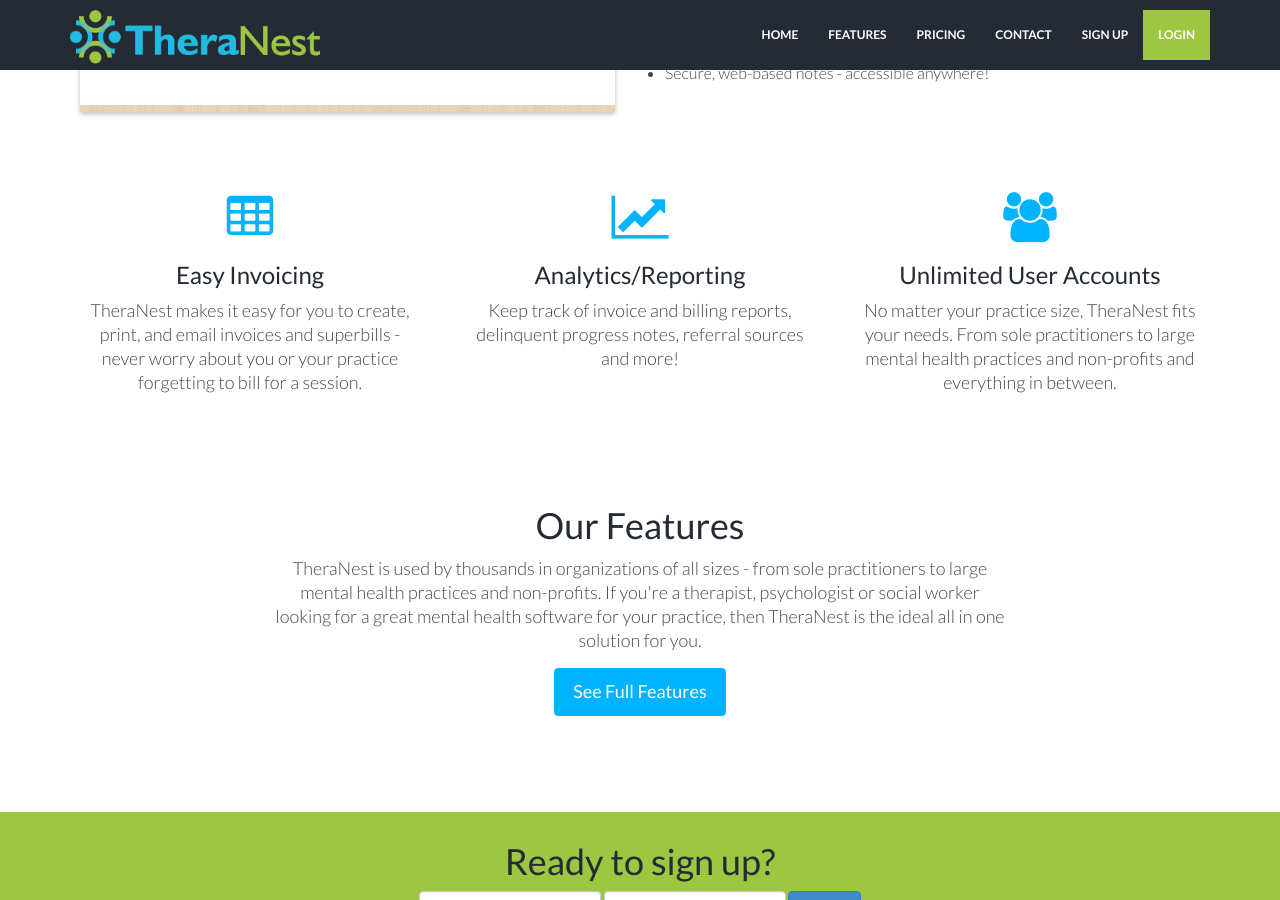
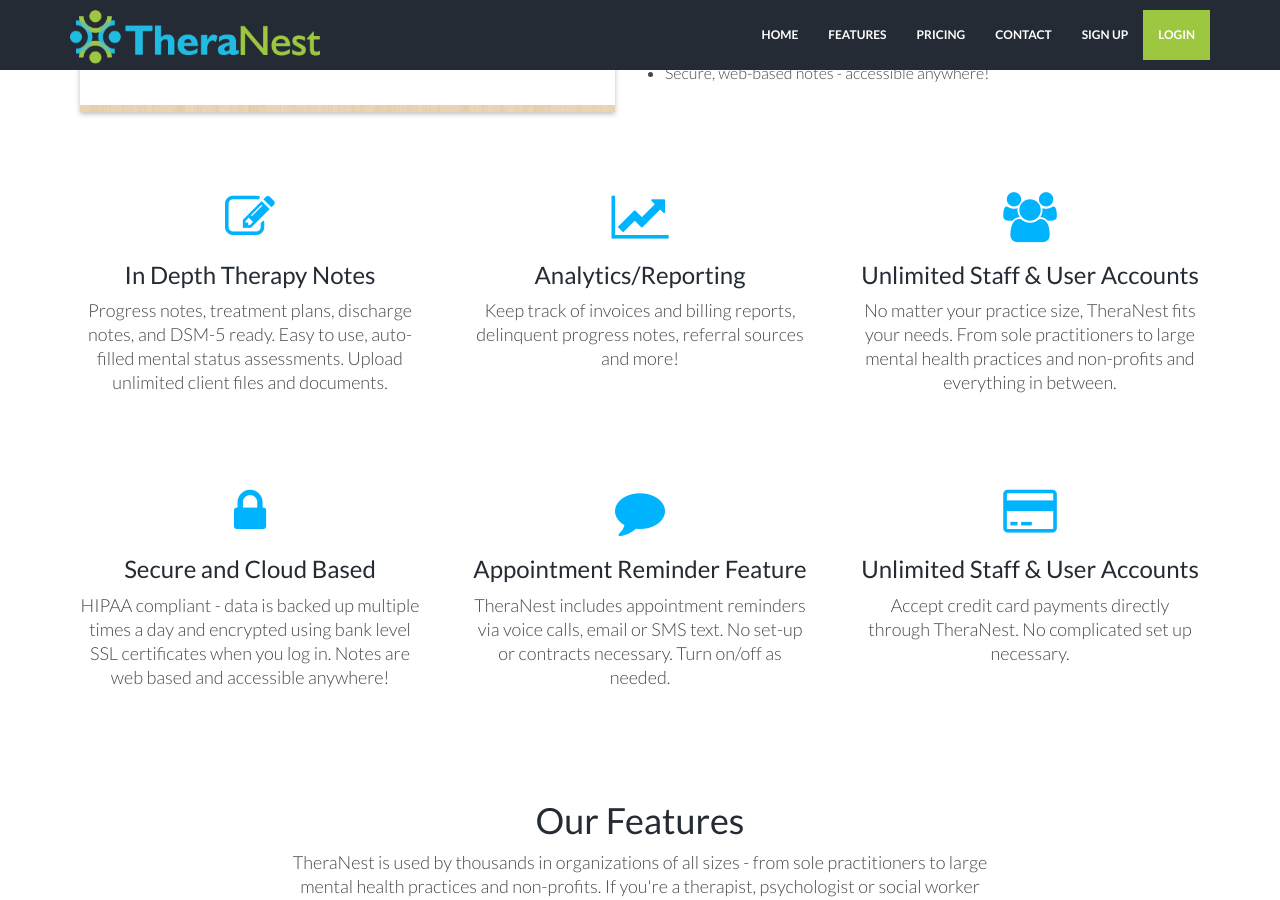
Before and after one commit to kaylacille/theranest-update, a Jekyll site: the page built from therapy-notes-software.html, in a window 1280 px wide and 900 px high, scrolled down 1027 px. Built offline with Jekyll 4.4.1, drawn with Linux system fonts in a browser that asks for light colours; nearby versions of some CDN libraries.

Commit message:
Create appointment reminder page

```diff
--- a/mental-health-software.html
+++ b/mental-health-software.html
@@ -37,7 +37,7 @@
          <div class="row">
         <div class="col-lg-4">
             <i class="fa fa-lock"></i>
-            <h2>In Depth Therapy Notes</h2>
+            <h2>Secure and Cloud Based</h2>
             <p>HIPAA compliant - data is backed up multiple times a day and encrypted using bank level SSL certificates when you log in. Notes are web based and accessible anywhere!</p>
         </div>
         <div class="col-lg-4">
--- a/private-practice-software.html
+++ b/private-practice-software.html
@@ -37,7 +37,7 @@
          <div class="row">
         <div class="col-lg-4">
             <i class="fa fa-lock"></i>
-            <h2>In Depth Therapy Notes</h2>
+            <h2>Secure and Cloud Based</h2>
             <p>HIPAA compliant - data is backed up multiple times a day and encrypted using bank level SSL certificates when you log in. Notes are web based and accessible anywhere!</p>
         </div>
         <div class="col-lg-4">
--- a/social-service-software.html
+++ b/social-service-software.html
@@ -37,7 +37,7 @@
          <div class="row">
         <div class="col-lg-4">
             <i class="fa fa-lock"></i>
-            <h2>In Depth Therapy Notes</h2>
+            <h2>Secure and Cloud Based</h2>
             <p>HIPAA compliant - data is backed up multiple times a day and encrypted using bank level SSL certificates when you log in. Notes are web based and accessible anywhere!</p>
         </div>
         <div class="col-lg-4">
--- a/therapy-notes-software.html
+++ b/therapy-notes-software.html
@@ -35,19 +35,39 @@
 <div class="container mtb centered features">
          <div class="row">
         <div class="col-lg-4">
-            <i class="fa fa-table"></i>
-            <h2>Easy Invoicing</h2>
-            <p>TheraNest makes it easy for you to create, print, and email invoices and superbills - never worry about you or your practice forgetting to bill for a session.</p>
+            <i class="fa fa-pencil-square-o"></i>
+            <h2>In Depth Therapy Notes</h2>
+            <p>Progress notes, treatment plans, discharge notes, and DSM-5 ready. Easy to use, auto-filled mental status assessments. Upload unlimited client files and documents.</p>
         </div>
         <div class="col-lg-4">
             <i class="fa fa-line-chart"></i>
             <h2>Analytics/Reporting</h2>
-            <p>Keep track of invoice and billing reports, delinquent progress notes, referral sources and more!</p>
+            <p>Keep track of invoices and billing reports, delinquent progress notes, referral sources and more!</p>
         </div>
         <div class="col-lg-4">
             <i class="fa fa-users"></i>
-            <h2>Unlimited User Accounts</h2>
+            <h2>Unlimited Staff & User Accounts</h2>
             <p>No matter your practice size, TheraNest fits your needs. From sole practitioners to large mental health practices and non-profits and everything in between.</p>
         </div>
     </div><!-- --/row ---->
 </div>
+
+<div class="container mtb centered features">
+         <div class="row">
+        <div class="col-lg-4">
+            <i class="fa fa-lock"></i>
+            <h2>Secure and Cloud Based</h2>
+            <p>HIPAA compliant - data is backed up multiple times a day and encrypted using bank level SSL certificates when you log in. Notes are web based and accessible anywhere!</p>
+        </div>
+        <div class="col-lg-4">
+            <i class="fa fa-comment"></i>
+            <h2>Appointment Reminder Feature</h2>
+            <p>TheraNest includes appointment reminders via voice calls, email or SMS text. No set-up or contracts necessary. Turn on/off as needed.</p>
+        </div>
+        <div class="col-lg-4">
+            <i class="fa fa-credit-card"></i>
+            <h2>Unlimited Staff & User Accounts</h2>
+            <p>Accept credit card payments directly through TheraNest. No complicated set up necessary.</p>
+        </div>
+    </div><!-- --/row ---->
+</div>
```
Also changed, not shown: appointment-reminder-software.html (added, +34 -0 lines), assets/img/features-therapy-appointment-reminder.png (added).
